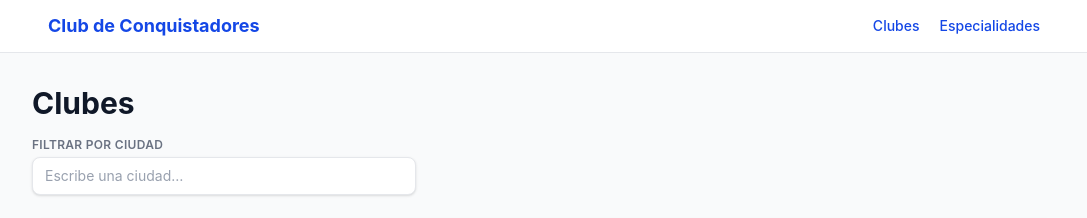
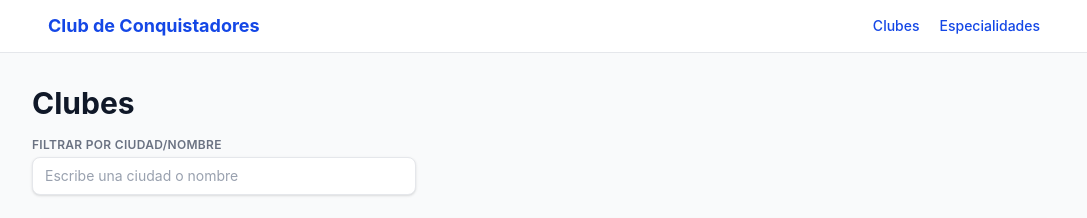
Before and after one commit to Micolz/Proyecto-conquistadores, a React (Vite) app: page / in a window 1280 px wide. Shown: the top 218 px of the page, without its empty margins (96-1183 px from the left). Built offline with nearby package versions, Linux system fonts and the light colour scheme.

Commit message:
Buscar clubes por nombre o ciudad, ignorando acentos
Normaliza con NFD y elimina las marcas diacríticas antes de comparar,
para que 'bogota' encuentre 'Bogotá' y viceversa.

```diff
--- a/src/pages/ListaClubes.tsx
+++ b/src/pages/ListaClubes.tsx
@@ -2,13 +2,20 @@ import { clubes, miembros, unidades } from '../data/mockData'
 import ClubCard from '../components/ClubCard'
 import UnidadCard from '../components/UnidadCard'
 import { useState } from 'react'
+function sinAcentos(texto: string) {
+  return texto
+    .normalize('NFD')
+    .replace(/[\u0300-\u036f]/g, '')
+    .toLowerCase()
+}
+function ListaClubes() {
+  const [busqueda, setBusqueda] = useState('')
 
-function ListaClubes() {
-  const [ciudad, setCiudad] = useState('')
+  const lowBusqueda = sinAcentos(busqueda)
   const clubesFiltrados = clubes.filter(club => {
-    const lowCiudad = ciudad.toLowerCase()
-    const lowClubCiudad = club.ciudad.toLowerCase()
-    return lowClubCiudad.includes(lowCiudad)
+    const lowCNombre = sinAcentos(club.nombre)
+    const lowCCiudad = sinAcentos(club.ciudad)
+    return lowCNombre.includes(lowBusqueda) || lowCCiudad.includes(lowBusqueda)
   })
   return (
     <div className="px-4 py-8">
@@ -17,13 +24,13 @@ function ListaClubes() {
 
         <label className="mb-6 block">
           <span className="mb-1 block text-xs font-semibold tracking-wide text-gray-500 uppercase">
-            Filtrar por ciudad
+            Filtrar por ciudad/nombre
           </span>
           <input
             type="search"
-            value={ciudad}
-            onChange={e => setCiudad(e.target.value)}
-            placeholder="Escribe una ciudad…"
+            value={busqueda}
+            onChange={e => setBusqueda(e.target.value)}
+            placeholder="Escribe una ciudad o nombre"
             className="w-full max-w-sm rounded-lg border border-gray-200 bg-white px-3 py-2 text-sm text-gray-900 shadow-sm transition placeholder:text-gray-400 focus:border-blue-500 focus:ring-2 focus:ring-blue-100 focus:outline-none"
           />
         </label>
```
